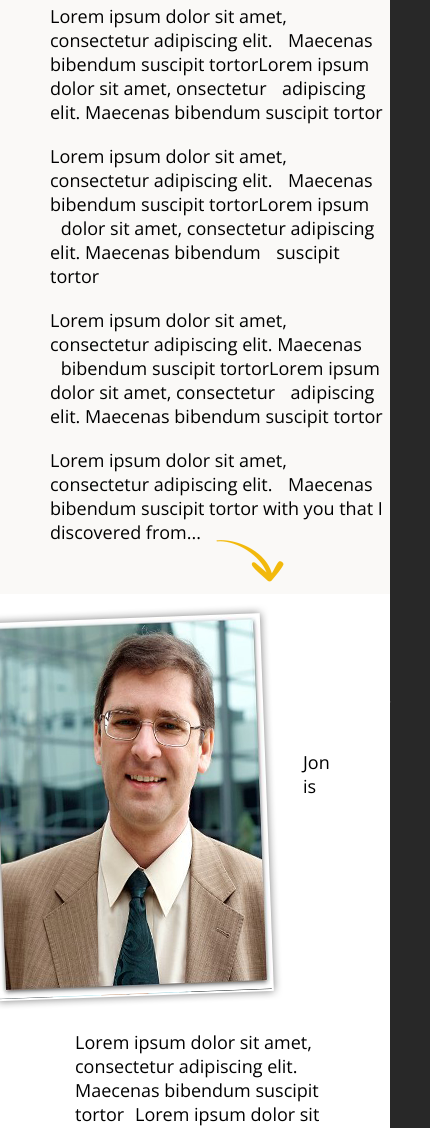
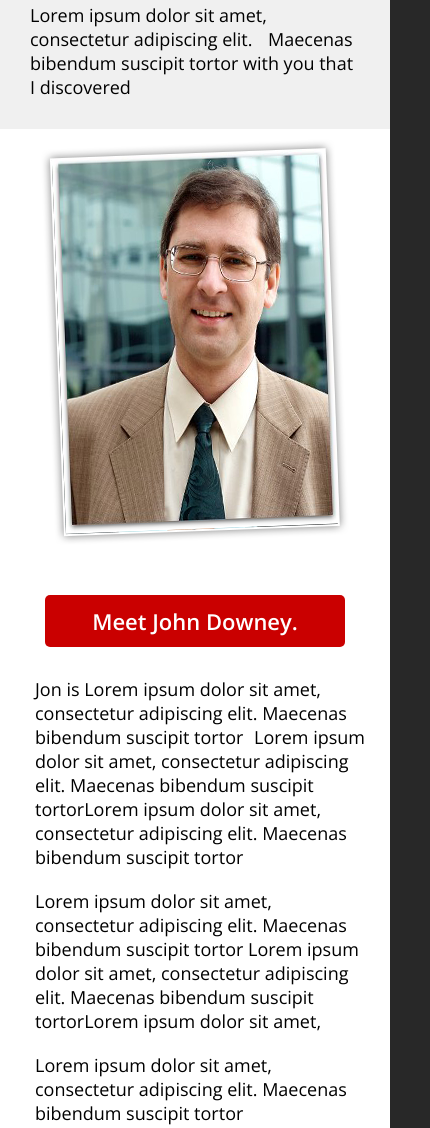
Before and after one commit to MarekM09/PSDtoHTML_brochure, a plain HTML site: page index.html in a window 390 px wide. Shown: the part 655-1783 px from the top of the page, 430 px wide, since content can reach past the window. Drawn offline with nearby package versions, Linux system fonts and the light colour scheme.

Commit message:
Add responsiwness

```diff
--- a/css/style.css
+++ b/css/style.css
@@ -146,10 +146,11 @@ p {
 	margin-bottom: 20px;
 }
 .nth-para {
-	padding: 30px 0;
+	padding-top: 30px;
+	padding-bottom: 10px
 }
 .greyish {
-	background-color: #faf9f7;
+	background-color: #f0f0f0;
 	margin: 0 -55px;
 	padding-left: 50px;
 	margin-bottom: 30px;
@@ -185,7 +186,7 @@ p {
 	color: #ffffff;
 	font-size: 22px;
 	background-color: #ca0000;
-	margin: 30px 0;
+	margin: 40px 0;
 	padding: 15px;
 	margin-right: 250px;
 	position: relative;
@@ -208,3 +209,77 @@ p {
 	font-weight: 700;
 	line-height: 35px;
 }
+
+
+@media only screen and (max-width: 931px) {
+    .red-rectangle,
+    .silverHeading {
+        margin-left: -15px !important;
+        margin-right: -15px !important;
+    }
+    .wrapper {
+        padding: 0 15px;
+    }
+    .person-2 {
+        margin-left: -10px;
+    }
+    .greyish {
+        background: #f0f0f0;
+        margin-left: -15px !important;
+        margin-right: -15px !important;
+        padding: 0 30px;
+    }
+    .red-rectangle:after,
+    .red-rectangle:before {
+        display: none;
+    }
+}
+
+@media only screen and (max-width: 888px) {
+    .callout {
+        margin: 50px 30px 20px 180px;
+    }
+}
+
+@media only screen and (max-width: 768px) {
+    .person {
+        display: none;
+    }
+    .yellow-arrow {
+        display: none;
+    }
+}
+@media only screen and (max-width: 649px) {
+    .silverHeading {
+        padding-left: 15px;
+        padding-right: 15px;
+    }
+    .person-2 {
+        float: none;
+        display: block;
+        margin: 0 auto;
+        margin-bottom: 30px;
+    }
+    .callout {
+        padding: 15px 0px;
+        display: block;
+        color: #ffffff;
+        font-weight: 600;
+        position: relative;
+        margin: 0 auto;
+        text-align: center;
+        margin-bottom: 30px;
+        border-radius: 5px;
+        max-width: 300px;
+    }
+    .callout:after {
+        display: none;
+    }
+}
+
+@media only screen and (max-width: 480px) {
+        .red-rectangle
+         {
+            padding: 20px 30px;
+        }
+    }
```
